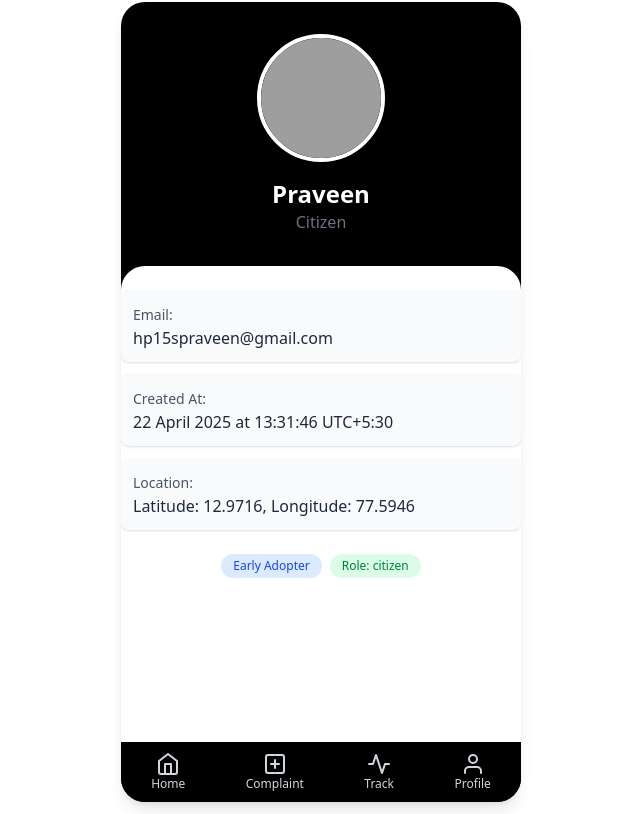
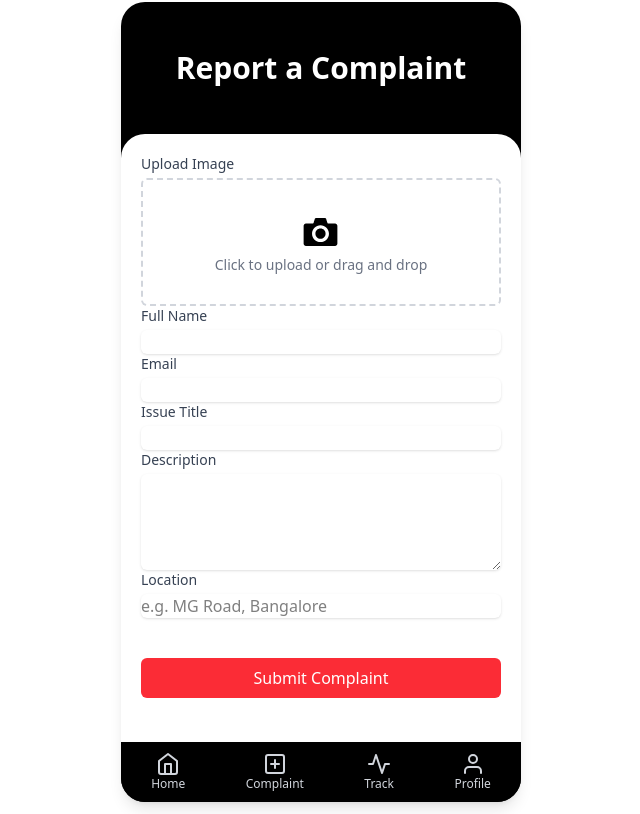
Before and after one commit to madhavansingh/Samadhan, a React (Vite) app in the folder vite-project/: page / in a window 1280 px wide. Shown: the part 2526-3340 px from the top of the page, without its empty margins (319-959 px from the left). Built offline with nearby package versions, Linux system fonts and the light colour scheme; grey boxes are pictures that could not be loaded.

Commit message:
"complaint page created"

```diff
--- a/vite-project/src/Home.jsx
+++ b/vite-project/src/Home.jsx
@@ -85,10 +85,7 @@ const Home = () => {
   return (
     <div className="main-screen max-w-[400px] h-[800px] mx-auto my-8 bg-black text-white rounded-3xl overflow-hidden flex flex-col relative shadow-lg">
 
-
-      <header className="app-header flex flex-col p-4 relative min-h-[80px]">
-        <h1 className="app-title text-2xl font-bold p-11 text-center">Explore Feeds</h1>
-      </header>
+        <h1 className="app-title text-3xl font-bold p-11 text-center">Explore Feeds</h1>
 
       <main className="feed-container flex-grow bg-white text-black rounded-t-3xl p-4 pb-20 overflow-y-auto">
         {feedData.map(item => (
--- /dev/null
+++ b/vite-project/src/complaint.jsx
@@ -0,0 +1,141 @@
+import React from "react";
+import "./index.css";
+
+const ReportComplaintPage = () => {
+    const handleSubmit = (e) => {
+        e.preventDefault();
+        alert("Complaint submitted successfully!");
+    };
+
+    const HomeIcon = () => (
+        <svg className="icon" width="24" height="24" viewBox="0 0 24 24" fill="none" stroke="currentColor" strokeWidth="2" strokeLinecap="round" strokeLinejoin="round">
+          <path d="M3 9l9-7 9 7v11a2 2 0 0 1-2 2H5a2 2 0 0 1-2-2z"></path>
+          <polyline points="9 22 9 12 15 12 15 22"></polyline>
+        </svg>
+      );
+
+      const AddPostIcon = () => (
+        <svg className="icon" width="24" height="24" viewBox="0 0 24 24" fill="none" stroke="currentColor" strokeWidth="2" strokeLinecap="round" strokeLinejoin="round">
+          <rect x="3" y="3" width="18" height="18" rx="2" ry="2"></rect>
+          <line x1="12" y1="8" x2="12" y2="16"></line>
+          <line x1="8" y1="12" x2="16" y2="12"></line>
+        </svg>
+      );
+
+      const ActivityIcon = () => (
+        <svg className="icon" width="24" height="24" viewBox="0 0 24 24" fill="none" stroke="currentColor" strokeWidth="2" strokeLinecap="round" strokeLinejoin="round">
+          <polyline points="22 12 18 12 15 21 9 3 6 12 2 12"></polyline>
+        </svg>
+      );
+
+      const AccountIcon = () => (
+        <svg className="icon" width="24" height="24" viewBox="0 0 24 24" fill="none" stroke="currentColor" strokeWidth="2" strokeLinecap="round" strokeLinejoin="round">
+          <path d="M20 21v-2a4 4 0 0 0-4-4H8a4 4 0 0 0-4 4v2"></path>
+          <circle cx="12" cy="7" r="4"></circle>
+        </svg>
+      );
+
+    return (
+        <div className="main-screen max-w-[400px] h-[800px] mx-auto my-8 bg-black rounded-3xl overflow-hidden flex flex-col relative shadow-lg">
+
+            <h2 className="text-3xl font-bold p-12 text-center text-white">Report a Complaint</h2>
+
+            <form
+                onSubmit={handleSubmit}
+                className=" flex flex-col p-5 relative rounded-t-3xl bg-white h-full"
+            >
+                <div>
+                    <label className="block text-sm font-medium text-gray-700">Upload Image</label>
+                    <div className="mt-1 flex items-center justify-center w-full h-32 border-2 border-dashed border-gray-300 rounded-md cursor-pointer hover:border-blue-500 hover:bg-gray-50">
+                        <input
+                            type="file"
+                            accept="image/*"
+                            className="hidden"
+                            id="file-upload"
+                        />
+                        <label
+                            htmlFor="file-upload"
+                            className="flex flex-col items-center justify-center text-gray-500 cursor-pointer"
+                        >
+                            <svg width="45" height="45" viewBox="0 0 1000 1000" xmlns="http://www.w3.org/2000/svg"><path d=" M 600 175C 610 175 619 181 623 191C 623 191 650 275 650 275C 655 285 660 299 675 300C 675 300 825 300 825 300C 850 300 875 325 875 350C 875 350 875 750 875 750C 875 775 850 800 825 800C 825 800 175 800 175 800C 150 800 125 775 125 750C 125 750 125 350 125 350C 125 325 150 300 175 300C 175 300 325 300 325 300C 337 300 346 286 350 275C 350 275 377 191 377 191C 381 181 390 175 400 175C 400 175 600 175 600 175M 312 525C 312 628 397 713 500 713C 603 713 688 628 688 525C 688 422 603 337 500 337C 397 337 312 422 312 525C 312 525 312 525 312 525M 613 525C 613 588 563 638 500 638C 437 638 387 588 387 525C 387 462 437 412 500 412C 563 412 613 462 613 525C 613 525 613 525 613 525"/></svg>
+
+                            <span className="text-sm">Click to upload or drag and drop</span>
+                        </label>
+                    </div>
+                </div>
+
+                <div>
+                    <label className="block text-sm font-medium text-gray-700">Full Name</label>
+                    <input
+                        type="text"
+                        required
+                        className="mt-1 block w-full rounded-md border-gray-300 shadow-sm focus:border-blue-500 focus:ring-blue-500"
+                    />
+                </div>
+
+                <div>
+                    <label className="block text-sm font-medium text-gray-700">Email</label>
+                    <input
+                        type="email"
+                        required
+                        className="mt-1 block w-full rounded-md border-gray-300 shadow-sm focus:border-blue-500 focus:ring-blue-500"
+                    />
+                </div>
+
+                <div>
+                    <label className="block text-sm font-medium text-gray-700">Issue Title</label>
+                    <input
+                        type="text"
+                        required
+                        className="mt-1 block w-full rounded-md border-gray-300 shadow-sm focus:border-blue-500 focus:ring-blue-500"
+                    />
+                </div>
+
+                <div>
+                    <label className="block text-sm font-medium text-gray-700">Description</label>
+                    <textarea
+                        rows={4}
+                        required
+                        className="mt-1 block w-full rounded-md border-gray-300 shadow-sm focus:border-blue-500 focus:ring-blue-500"
+                    ></textarea>
+                </div>
+
+                <div>
+                    <label className="block text-sm font-medium text-gray-700">Location</label>
+                    <input
+                        type="text"
+                        placeholder="e.g. MG Road, Bangalore"
+                        className="mt-1 mb-10 block w-full rounded-md border-gray-300 shadow-sm focus:border-blue-500 focus:ring-blue-500"
+                    />
+                </div>
+
+                <button
+                    type="submit"
+                    className="w-full bg-red-500 text-white py-2 px-4 rounded-md hover:bg-red-600 transition"
+                >
+                    Submit Complaint
+                </button>
+            </form>
+            <nav className="bg-black rounded-xl py-2.5 flex justify-around items-center shadow-lg">
+                <button className="cursor-pointer nav-item active text-gray-300 hover:text-gray-400 flex flex-col items-center">
+                    <HomeIcon className="text-xl" />
+                    <span className="text-xs">Home</span>
+                </button>
+                <button className="cursor-pointer nav-item text-gray-300 hover:text-gray-400 flex flex-col items-center">
+                    <AddPostIcon className="text-xl " />
+                    <span className="text-xs">Complaint</span>
+                </button>
+                <button className="cursor-pointer nav-item text-gray-300 hover:text-gray-400 flex flex-col items-center">
+                    <ActivityIcon className="text-xl" />
+                    <span className="text-xs">Track</span>
+                </button>
+                <button className="cursor-pointer nav-item text-gray-300 hover:text-gray-400 flex flex-col items-center">
+                    <AccountIcon className="text-xl" />
+                    <span className="text-xs">Profile</span>
+                </button>
+            </nav>
+        </div>
+    );
+};
+
+export default ReportComplaintPage;
--- a/vite-project/src/main.jsx
+++ b/vite-project/src/main.jsx
@@ -4,6 +4,7 @@ import HomePage from './Home.jsx';
 import LoginPage from './login.jsx';
 import VerificationPage from './verifi.jsx';
 import ProfilePage from './profile.jsx';
+import ReportComplaintPage from './complaint.jsx';
 
 
 ReactDOM.createRoot(document.getElementById('root')).render(
@@ -11,6 +12,7 @@ ReactDOM.createRoot(document.getElementById('root')).render(
     <LoginPage />
     <VerificationPage />
     <HomePage />
+    <ReportComplaintPage />
     <ProfilePage />
   </React.StrictMode>
 );
```
